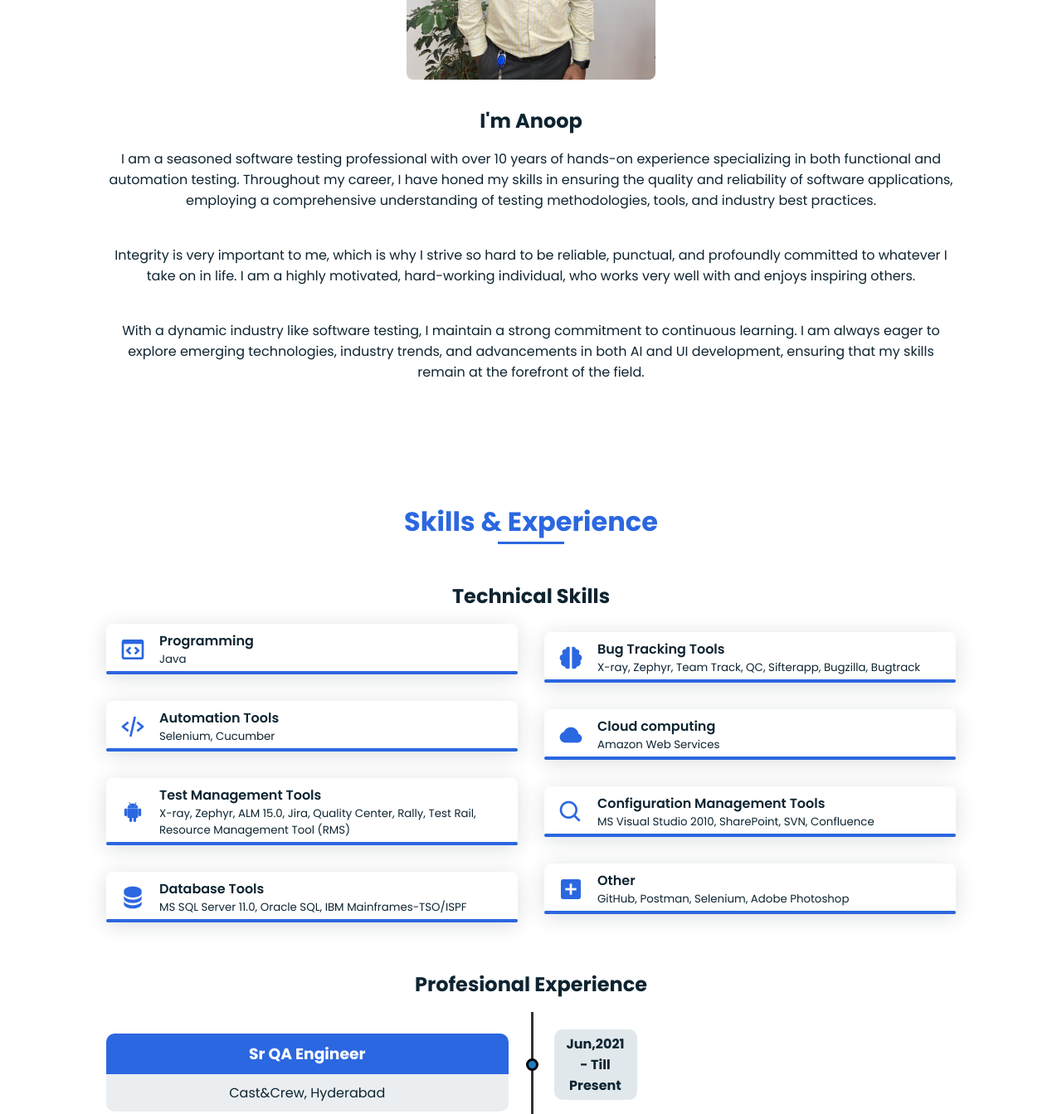
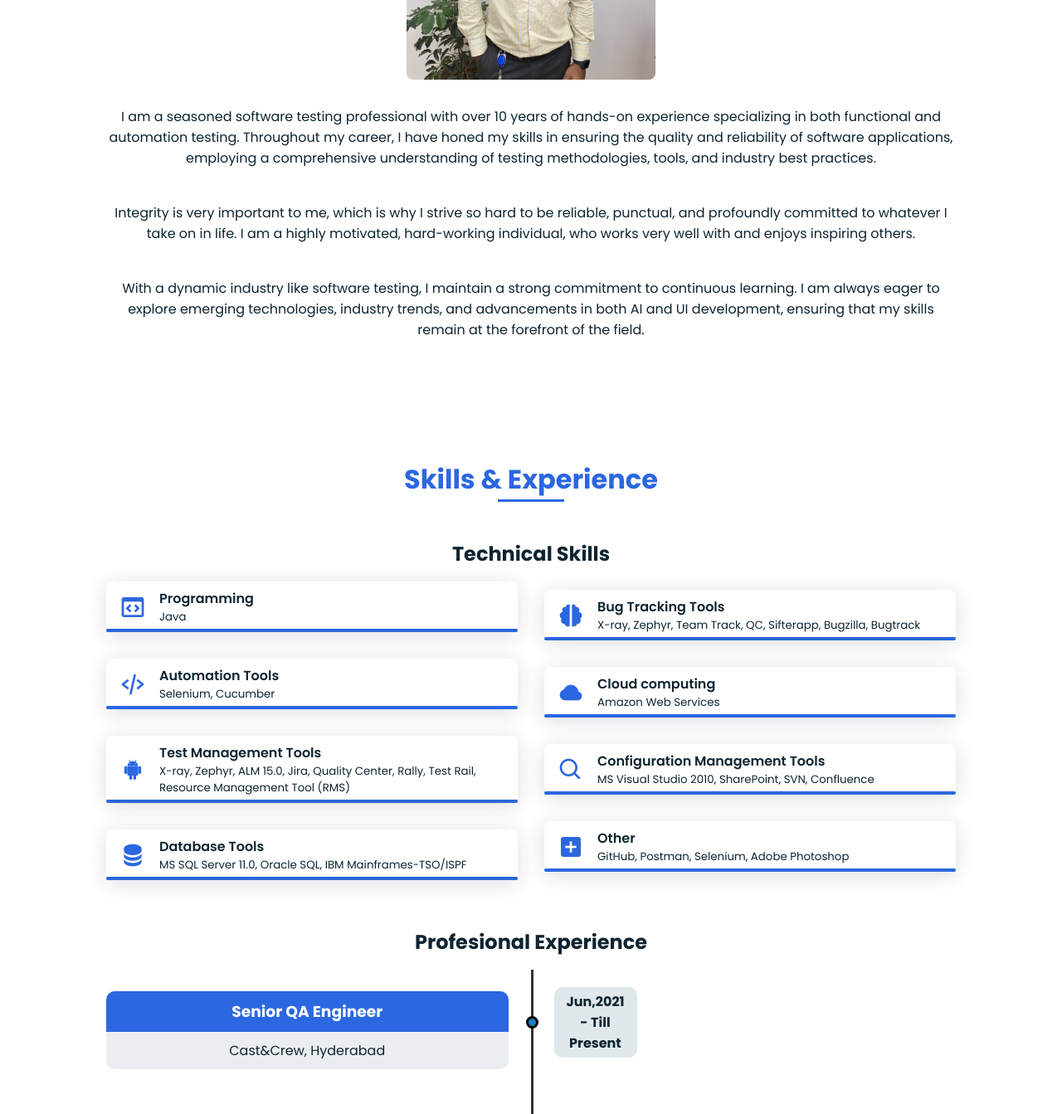
Before and after one commit to anoopsinghtomar/anoopsinghtomar.github.io, a plain HTML site: page index.html in a window 1280 px wide. Shown: the part 1460-2803 px from the top of the page at 83% size. Drawn offline with nearby package versions, Linux system fonts and the light colour scheme.

Commit message:
Update index.html

```diff
--- a/index.html
+++ b/index.html
@@ -73,7 +73,6 @@
                         <img src="anoopsingh.jpeg" alt="">
                     </div>
                     <div>
-                        <h2 class="about_subtitle">I'm Anoop </h2>
                         <p class="about_subtitle">I am a seasoned software testing professional with over 10 years of hands-on experience specializing in both functional and automation testing. Throughout my career, I have honed my skills in ensuring the quality and reliability of software applications, employing a comprehensive understanding of testing methodologies, tools, and industry best practices.
                         </p>
                         <br/>
@@ -208,7 +207,7 @@
                         <ul>
 			 <li class="skills_img">
                             <div class="content">
-                              <h3 style="color: white;">Sr QA Engineer</h3>
+                              <h3 style="color: white;">Senior QA Engineer</h3>
                               <p>Cast&Crew, Hyderabad</p>
                             </div>
                             <div class="point"></div>
@@ -355,7 +354,7 @@
             <section class="contact section" id="contact">
                 <h2 class="section-title">Contact Info</h2>
                 <div class="contact_container bd-grid">
-                    <h2 class="contact_subtitle">Always looking forward to help and learn together</h2>
+                    <h2 class="contact_subtitle">Always looking forward to help and learn together. @anoop (+91-8019634469)    </h2>
                     <br/><br/><br/>
                     <div id='contact-info'>
                         <div class='links'>
```
